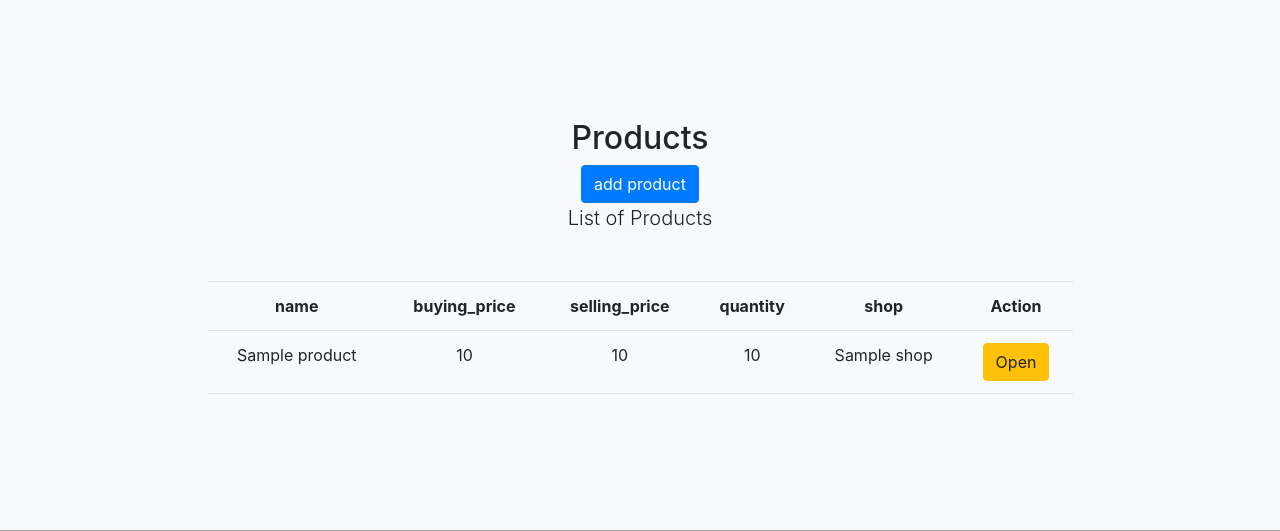
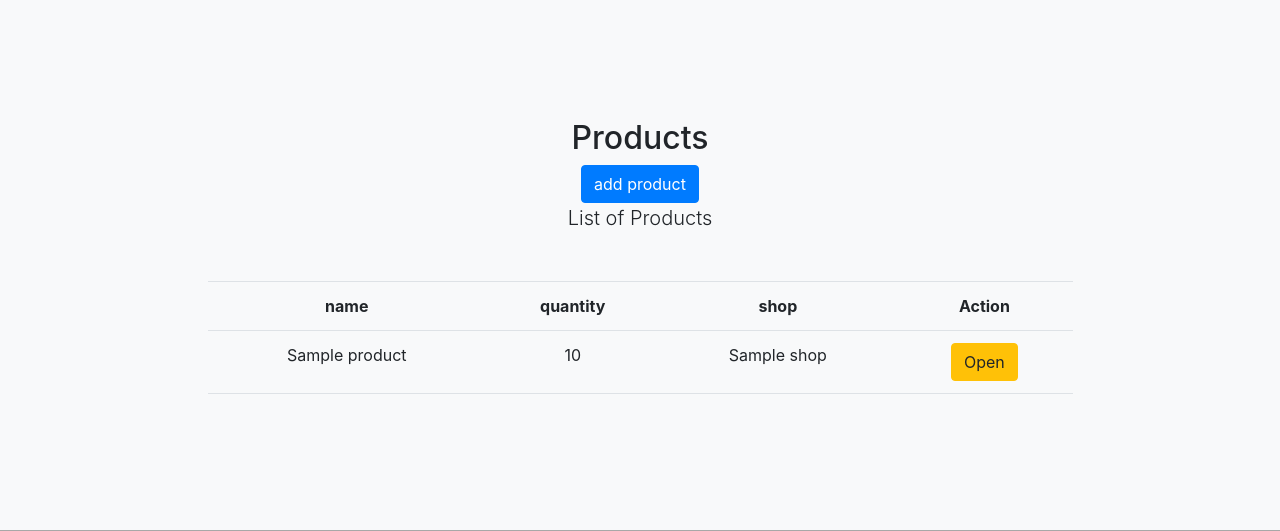
Before and after one commit to demuk/point-of-sale, a Flask app: page /home in a window 1280 px wide. Shown: the part 801-1332 px from the top of the page. Run offline with Flask 2, Linux system fonts and the light colour scheme; tables that the repository leaves empty hold one stand-in row (values such as "Sample post"); some libraries are stand-ins or nearby versions; grey boxes are pictures that could not be loaded.

Commit message:
update sales display

```diff
--- a/app/templates/home.html
+++ b/app/templates/home.html
@@ -71,8 +71,8 @@
                         <table class="table">
                             <tr>
                                 <th>name</th>
-                                <th>buying_price</th>
-                                <th>selling_price</th>
+                                <!-- <th>buying_price</th>
+                                <th>selling_price</th> -->
                                 <th>quantity</th>
                                 <th>shop</th>
                                 <th>Action</th>
@@ -81,8 +81,8 @@
                             {%if  product.quantity >0 %}
                             <tr>
                                 <td>{{product.name}}</td>
-                                <td>{{product.buying_price}}</td>
-                                <td>{{product.selling_price}}</td>
+                                <!-- <td>{{product.buying_price}}</td>
+                                <td>{{product.selling_price}}</td> -->
                                 <td>{{product.quantity}}</td>
                                 <td>{{product.shop.name}}</td>
                                 <td>
```
Also changed, not shown: app/templates/view_prod.html (+4 -4 lines).
